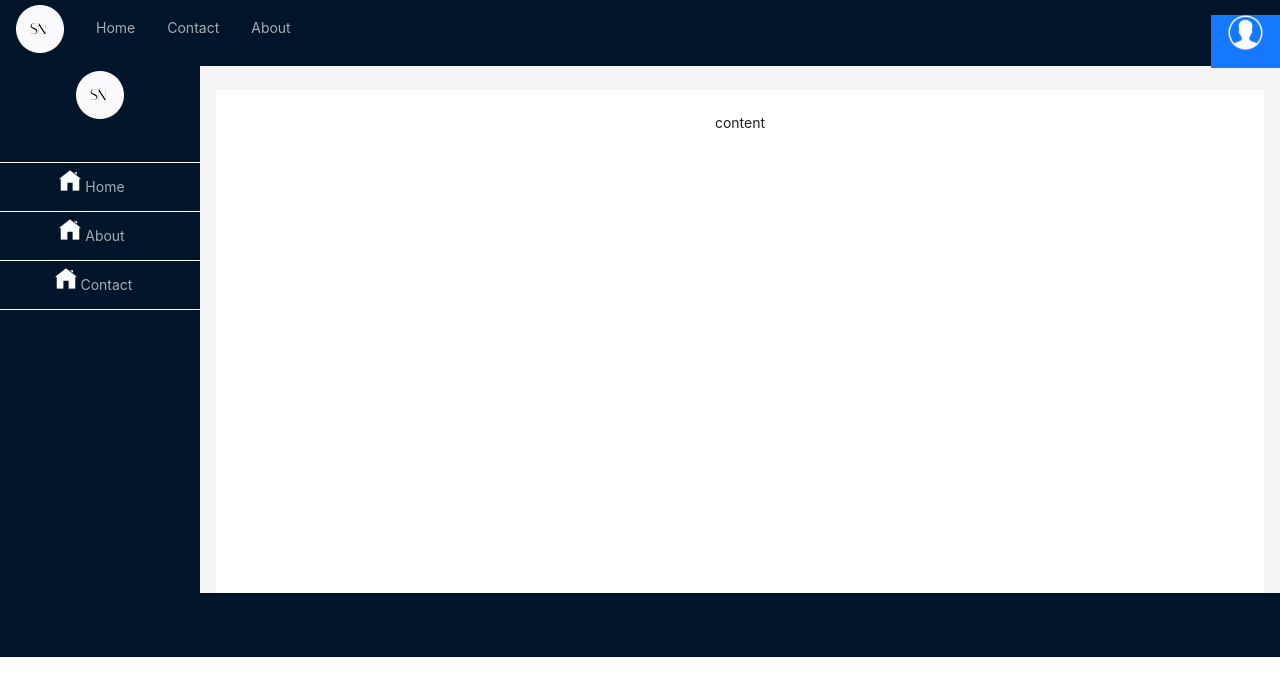
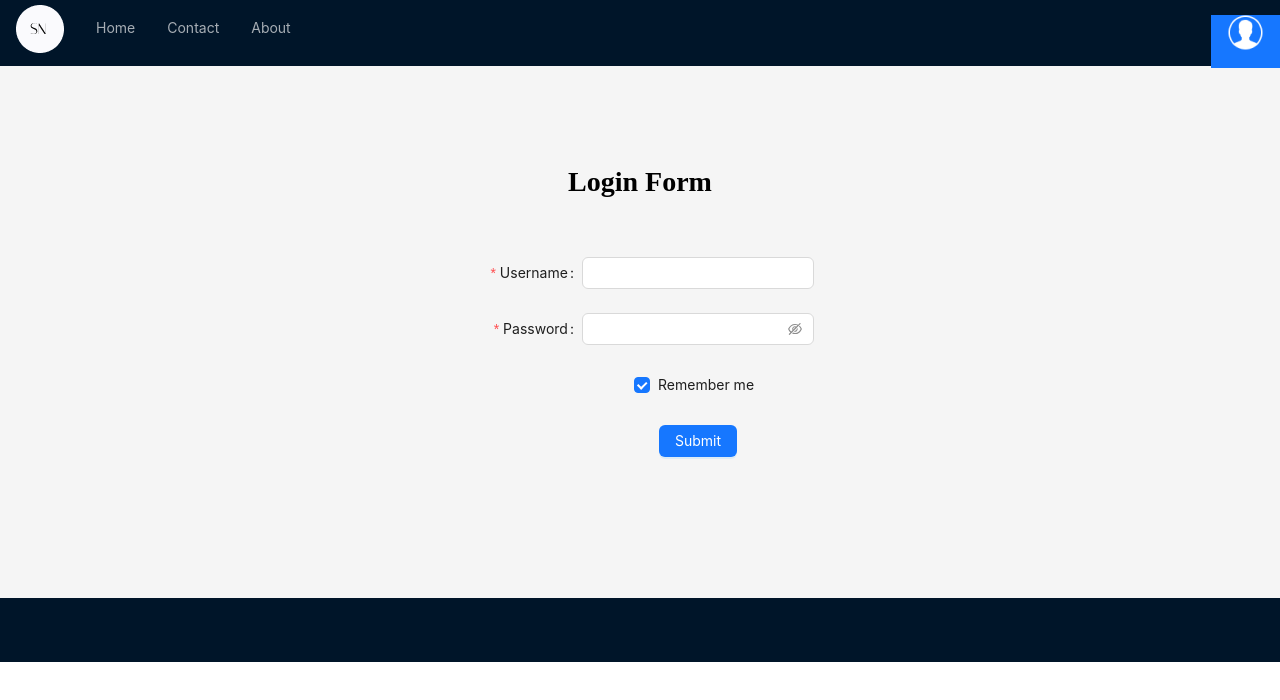
Before and after one commit to NishedhaM/Test-Proj-React-ts-Spring-boot, a React (Create React App) app in the folder frontend/tp-front/: page / in a window 1280 px wide. Shown: the top 700 px of the page. Built offline with nearby package versions, Linux system fonts and the light colour scheme.

Commit message:
Finishing basic login

```diff
--- a/frontend/tp-front/src/App.tsx
+++ b/frontend/tp-front/src/App.tsx
@@ -1,16 +1,11 @@
-import React from 'react';
-import logo from './logo.svg';
 import './App.css';
-import Login from "./Pages/Test";
-import Basic from "./Pages/Basic";
-import Sidebar from "./Components/Sidebar";
-import Header from "./Components/Header";
+import LoginMe from './Pages/Login';
 
 function App() {
   return (
     <div className="App">
-        <Basic/>
-        {/* <Login/> */}
+        {/* <Basic/> */}
+        <LoginMe/>
     </div>
   );
 }
--- /dev/null
+++ b/frontend/tp-front/src/Pages/Login.tsx
@@ -0,0 +1,72 @@
+import React from 'react';
+import { Breadcrumb, Layout, Menu, theme } from 'antd';
+import HeaderMe from '../Components/Header';
+import FooterMe from '../Components/Footer';
+import { Button, Checkbox, Form, Input } from 'antd';
+
+
+const { Header, Content, Footer } = Layout;
+
+const LoginMe: React.FC = () => {
+    const onFinish = (values: any) => {
+        console.log('Success:', values);
+    };
+
+    const onFinishFailed = (errorInfo: any) => {
+        console.log('Failed:', errorInfo);
+    };
+    const {
+        token: { colorBgContainer },
+    } = theme.useToken();
+
+    return (
+        <Layout>
+            <HeaderMe />
+            <h1 style={{ marginTop: 100, display: 'flex', justifyContent: 'center', fontFamily: 'cursive' }}>Login Form</h1>
+            <Content className="site-layout" style={{ padding: '0 50px', display: 'flex', justifyContent: 'center', marginTop: 40 }}>
+                <Form
+                    name="basic"
+                    labelCol={{ span: 8 }}
+                    wrapperCol={{ span: 16 }}
+                    initialValues={{ remember: true }}
+                    onFinish={onFinish}
+                    onFinishFailed={onFinishFailed}
+                    autoComplete="off"
+                >
+                    <Form.Item
+                        label="Username"
+                        name="username"
+                        rules={[{ required: true, message: 'Please input your username!' }]}
+                    >
+                        <Input />
+                    </Form.Item>
+
+                    <Form.Item
+                        label="Password"
+                        name="password"
+                        rules={[{ required: true, message: 'Please input your password!' }]}
+                    >
+                        <Input.Password />
+                    </Form.Item>
+
+                    <Form.Item name="remember" valuePropName="checked" wrapperCol={{ offset: 8, span: 16 }}>
+                        <Checkbox>Remember me</Checkbox>
+                    </Form.Item>
+
+                    <Form.Item wrapperCol={{ offset: 8, span: 16 }}>
+                        <Button type="primary" htmlType="submit">
+                            Submit
+                        </Button>
+                    </Form.Item>
+                </Form>
+            </Content>
+            <div style={{
+                marginTop:117,
+
+            }}><FooterMe /></div>
+
+        </Layout>
+    );
+};
+
+export default LoginMe;
```
Also changed, not shown: frontend/tp-front/src/Pages/Basic.tsx (+0 -10 lines).
